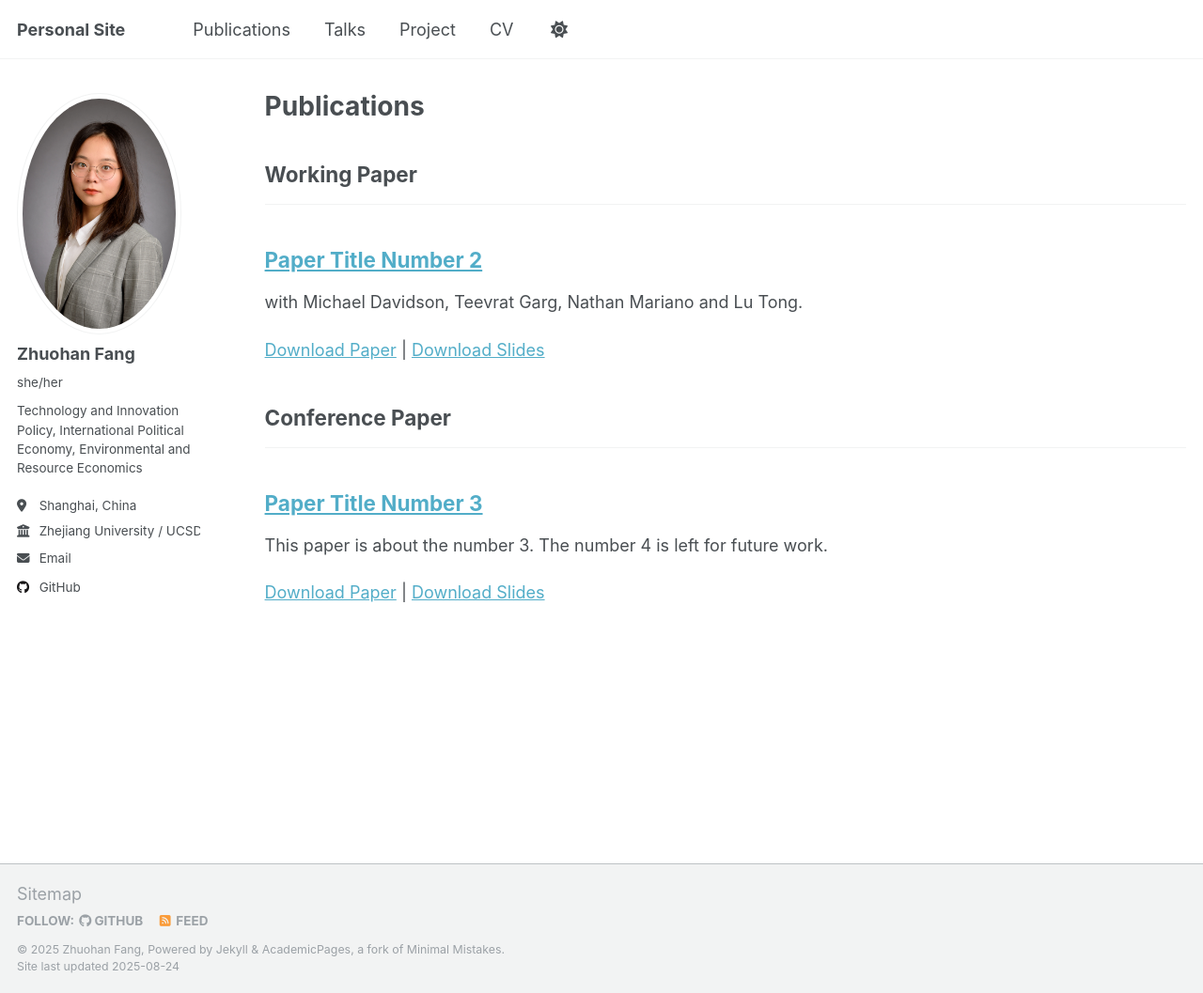
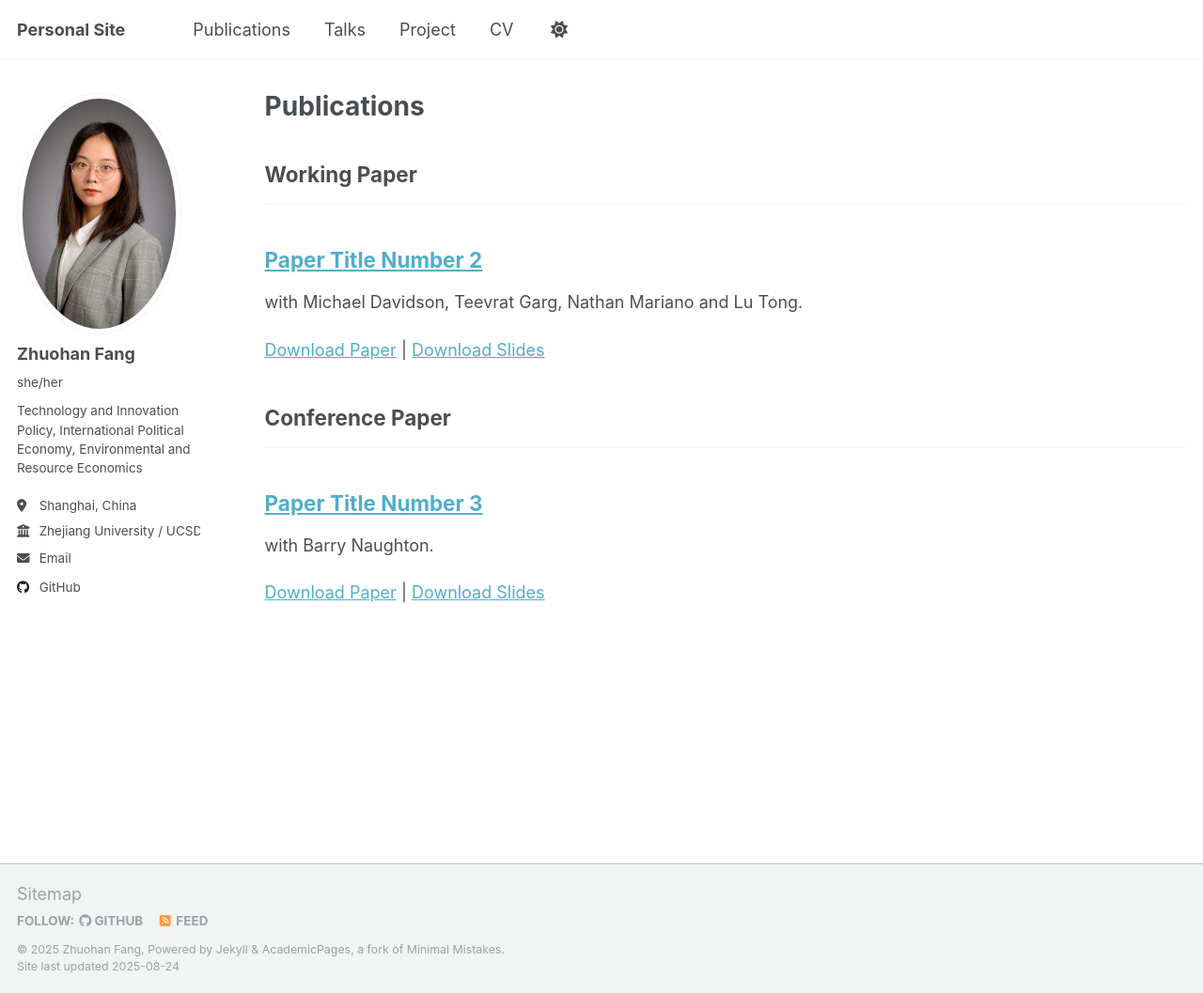
Before and after one commit to fzh200001/fzh200001.github.io, a Jekyll site: the page built from _pages/publications.html, in a window 1280 px wide and 1057 px high. Shown: the whole window at 94% size. Built offline with Jekyll 4.4.1, drawn with Linux system fonts in a browser that asks for light colours; a script that is not in the unit is left out.

Commit message:
Update 2015-10-01-paper-title-number-3.md

```diff
--- a/_publications/2015-10-01-paper-title-number-3.md
+++ b/_publications/2015-10-01-paper-title-number-3.md
@@ -2,12 +2,12 @@
 title: "Paper Title Number 3"
 collection: publications
 category: conferences
-permalink: /publication/2015-10-01-paper-title-number-3
-excerpt: 'This paper is about the number 3. The number 4 is left for future work.'
+permalink: /files/paper3.pdf
+excerpt: 'with Barry Naughton.'
 date: 2015-10-01
 venue: 'Journal 1'
-slidesurl: 'http://fzh200001.github.io/files/slides3.pdf'
-paperurl: 'http://fzh200001.github.io/files/paper3.pdf'
+slidesurl: '/files/slides3.pdf'
+paperurl: '/files/paper3.pdf'
 citation: 'Your Name, You. (2015). &quot;Paper Title Number 3.&quot; <i>Journal 1</i>. 1(3).'
 ---
 
```
